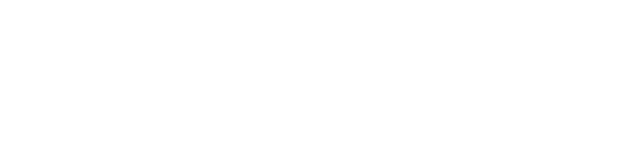
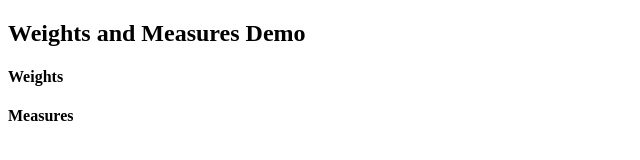
Before and after one commit to p-adams/project-thabit-api, a plain HTML site: page index.html in a window 1280 px wide. Shown: the whole page, without its empty margins (0-640 px from the left). Drawn offline with Linux system fonts and the light colour scheme.

Commit message:
html skeleton

```diff
--- a/index.html
+++ b/index.html
@@ -6,5 +6,21 @@
     <meta name="viewport" content="width=device-width, initial-scale=1.0" />
     <title>Weights and Measures</title>
   </head>
-  <body></body>
+  <body>
+    <header></header>
+    <main>
+      <section>
+        <h2>Weights and Measures Demo</h2>
+        <section>
+          <h4>Weights</h4>
+          <div></div>
+        </section>
+        <section>
+          <h4>Measures</h4>
+          <div></div>
+        </section>
+      </section>
+    </main>
+    <footer></footer>
+  </body>
 </html>
```
